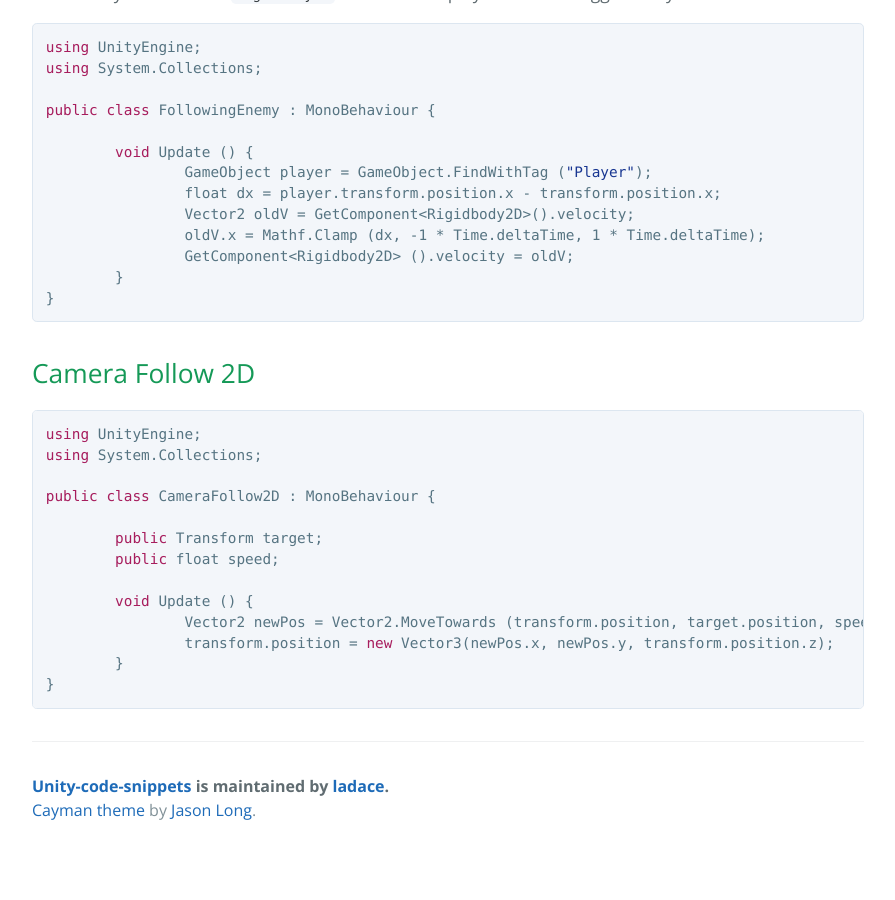
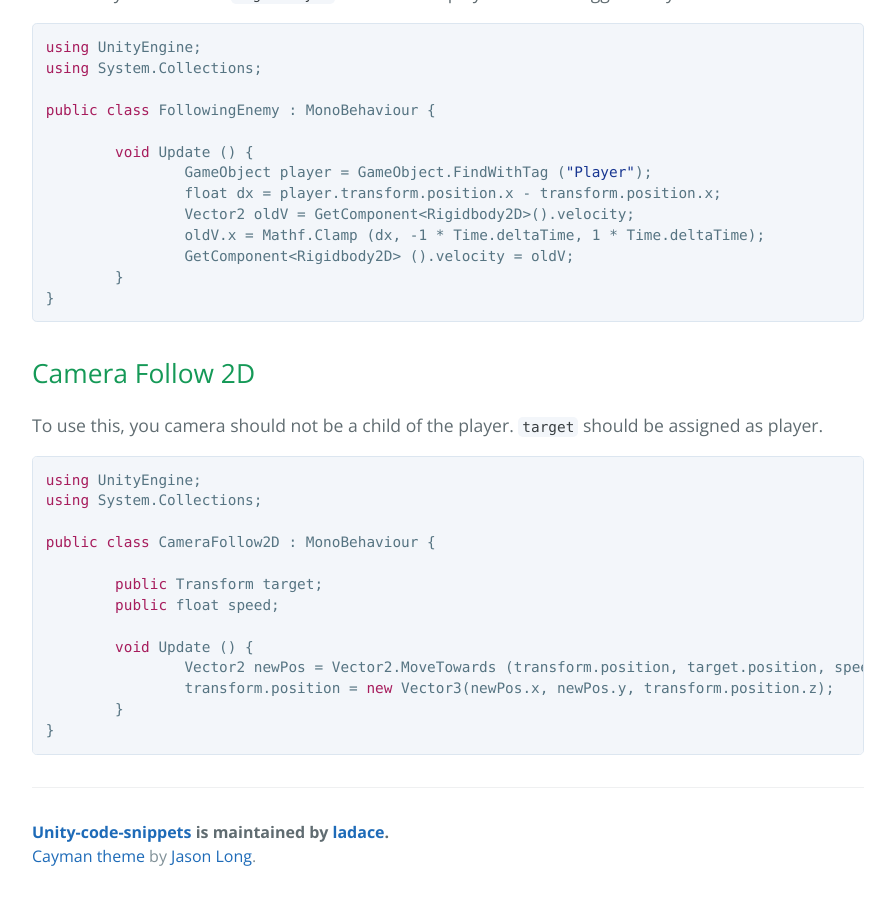
Before and after one commit to ladace/unity-code-snippets, a Jekyll site: the page built from platformer.md, in a window 1280 px wide and 900 px high, scrolled down 4108 px. Shown: the whole window, without its empty margins (192-1087 px from the left). Built offline with Jekyll 4.4.1, drawn with Linux system fonts in a browser that asks for light colours; Markdown is read by kramdown in place of the engine named in the settings; before the commit the page ends 4962 px from its top, so only the background shows below that.

Commit message:
Update platformer.md

````diff
--- a/platformer.md
+++ b/platformer.md
@@ -181,6 +181,9 @@ public class FollowingEnemy : MonoBehaviour {
 
 ## Camera Follow 2D
 
+To use this, you camera should not be a child of the player.
+`target` should be assigned as player.
+
 ```csharp
 using UnityEngine;
 using System.Collections;
````
